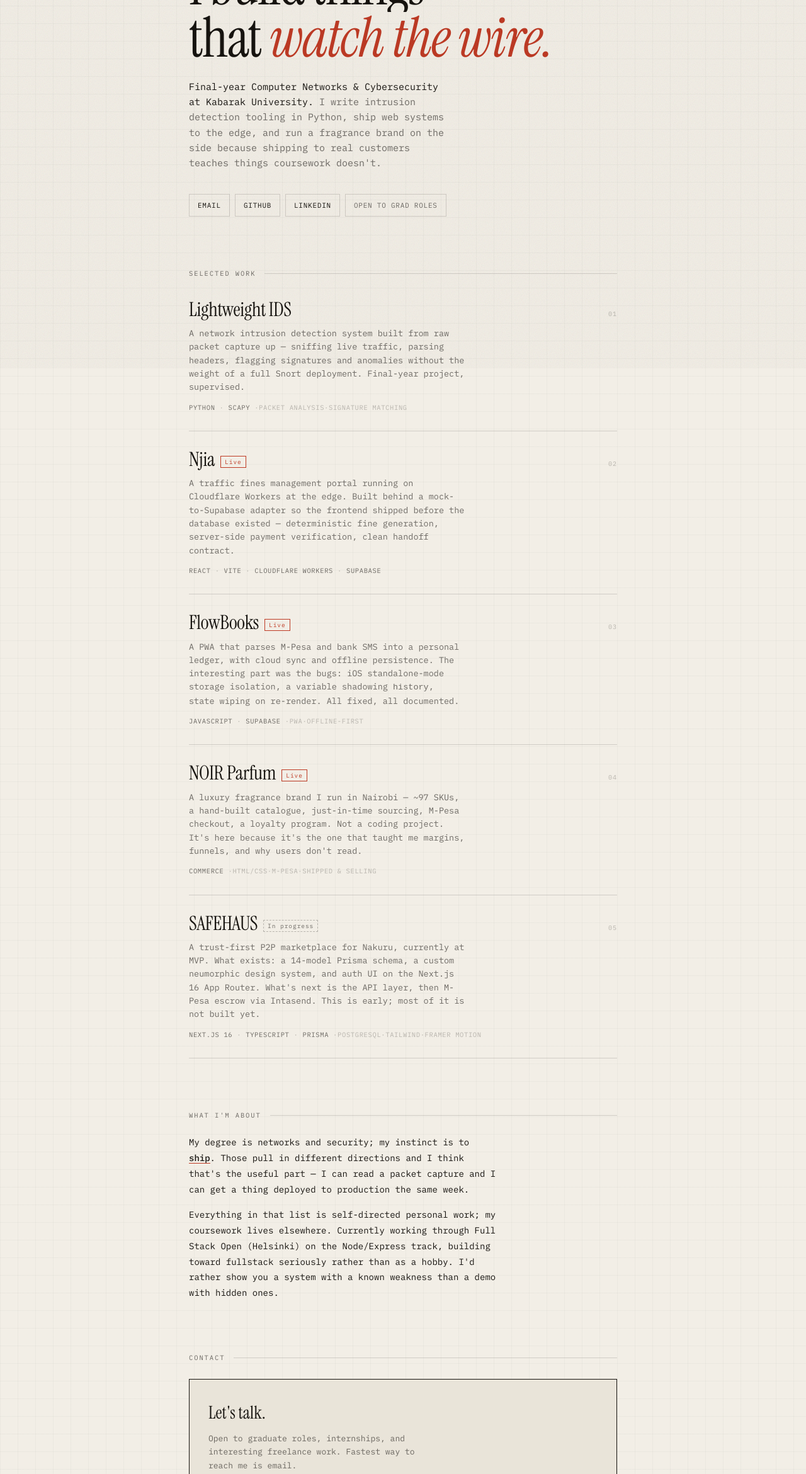
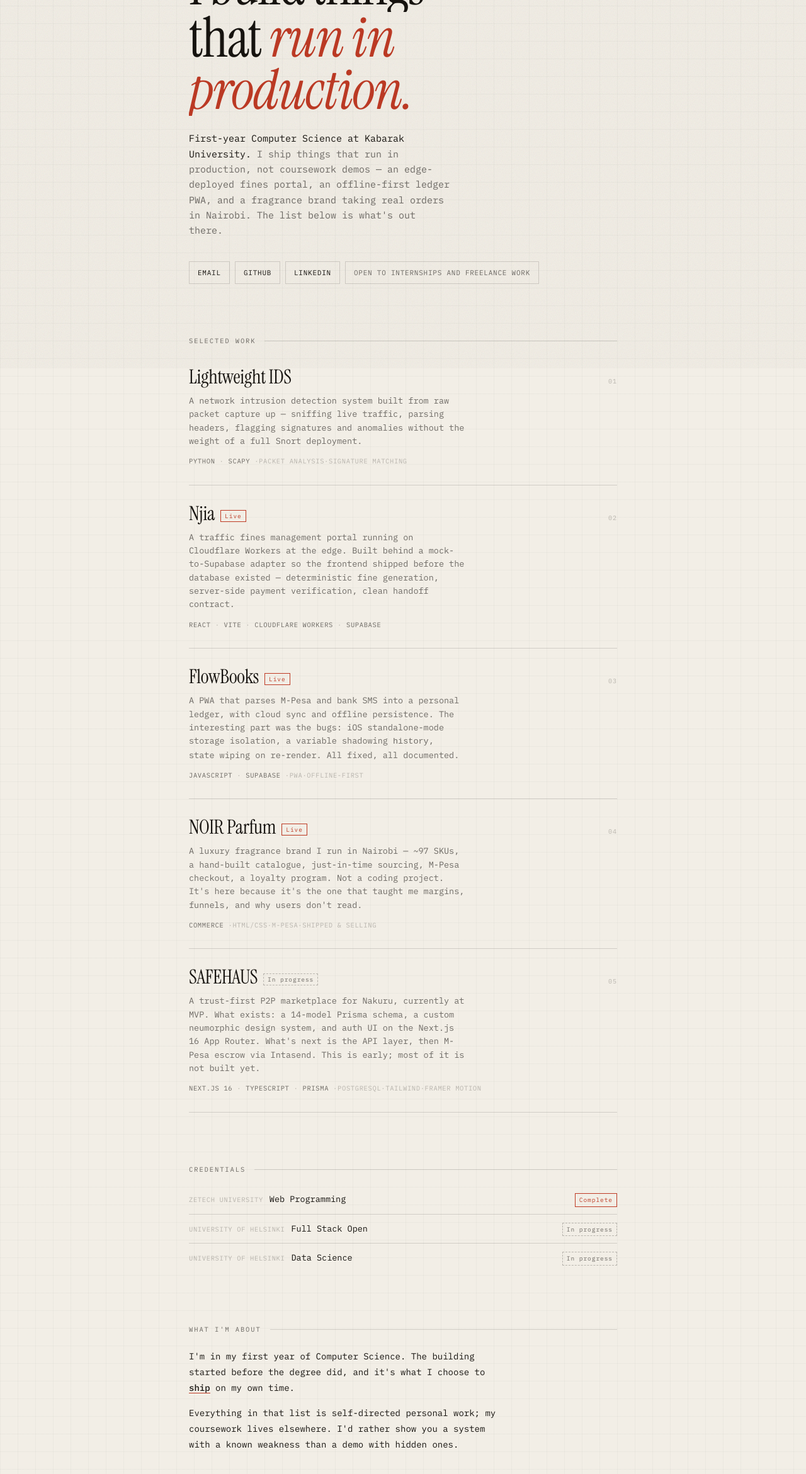
Before and after one commit to RLkemboi/portfolio, a plain HTML site: page index.html in a window 1280 px wide. Shown: the part 215-2556 px from the top of the page at 63% size. Drawn offline with Linux system fonts and the light colour scheme.

Commit message:
content: correct student identity to first-year Computer Science
The site described a final-year Networks & Cybersecurity student. Both
were false. Corrected across the head metadata, headline, lede, IDS card
and about section.

- New headline: "I build things that run in production"
- Drop "Final-year project, supervised" from the IDS card
- Replace "Open to grad roles" with internships and freelance work
- Add Credentials section reusing .live/.wip badges, so the two
  in-progress Helsinki courses are not implied complete

Co-Authored-By: Claude Opus 4.8 <noreply@anthropic.com>

```diff
--- a/index.html
+++ b/index.html
@@ -3,10 +3,10 @@
 <head>
 <meta charset="utf-8">
 <meta name="viewport" content="width=device-width, initial-scale=1">
-<title>Lakson — Network Security &amp; Web Systems</title>
-<meta name="description" content="Final-year Computer Networks & Cybersecurity student. I build intrusion detection tools, edge-deployed web systems, and things people actually use. Nairobi.">
-<meta property="og:title" content="Lakson — Network Security & Web Systems">
-<meta property="og:description" content="I build network security tools and web systems. Nairobi.">
+<title>Lakson — Web Systems, Shipped</title>
+<meta name="description" content="First-year Computer Science student at Kabarak University. I build web systems that run in production, not coursework demos. Nairobi.">
+<meta property="og:title" content="Lakson — Web Systems, Shipped">
+<meta property="og:description" content="I build web systems that run in production. Nairobi.">
 <meta name="theme-color" content="#F2EEE6">
 <link rel="preconnect" href="https://fonts.googleapis.com">
 <link rel="preconnect" href="https://fonts.gstatic.com" crossorigin>
@@ -138,6 +138,14 @@ body:not(.js-on) .sec-h .line{transform:scaleX(1)}
   transition:all .3s var(--ease);color:var(--signal);font-size:18px}
 .job:hover .arw{opacity:1;transform:none}
 
+/* ── credentials ───────────────── */
+.creds{margin-top:16px}
+.cred{display:flex;align-items:baseline;gap:10px;flex-wrap:wrap;
+  padding:11px 0;border-bottom:1px solid var(--rule)}
+.cred:last-child{border-bottom:0}
+.ci{font-size:10.5px;letter-spacing:.06em;text-transform:uppercase;color:var(--ink-30);flex-shrink:0}
+.cs{font-size:13.5px;color:var(--ink);flex:1}
+
 /* ── about ─────────────────────── */
 .about{margin-top:22px;font-size:14px;line-height:1.78;max-width:58ch}
 .about p+p{margin-top:15px}
@@ -181,20 +189,20 @@ footer{margin-top:76px;padding-top:17px;border-top:1px solid var(--rule);
     </div>
 
     <h1><span class="w"><span>I build things</span></span><br>
-        <span class="w"><span>that <em>watch the wire.</em></span></span></h1>
+        <span class="w"><span>that <em>run in production.</em></span></span></h1>
 
     <p class="lede rv">
-      Final-year Computer Networks &amp; Cybersecurity at Kabarak University.
-      <span>I write intrusion detection tooling in Python, ship web systems to the edge,
-      and run a fragrance brand on the side because shipping to real customers teaches
-      things coursework doesn't.</span>
+      First-year Computer Science at Kabarak University.
+      <span>I ship things that run in production, not coursework demos — an edge-deployed
+      fines portal, an offline-first ledger PWA, and a fragrance brand taking real orders
+      in Nairobi. The list below is what's out there.</span>
     </p>
 
     <nav class="meta rv">
       <a class="btn mag" href="mailto:ralphk@kabarak.ac.ke">Email</a>
       <a class="btn mag" href="#" data-fix="github">GitHub</a>
       <a class="btn mag" href="#" data-fix="linkedin">LinkedIn</a>
-      <span class="btn static">Open to grad roles</span>
+      <span class="btn static">Open to internships and freelance work</span>
     </nav>
   </header>
 
@@ -207,7 +215,7 @@ footer{margin-top:76px;padding-top:17px;border-top:1px solid var(--rule);
         <div class="jt"><span class="scr">Lightweight IDS</span><span class="arw">→</span></div>
         <div class="jn">01</div>
       </div>
-      <div class="jd">A network intrusion detection system built from raw packet capture up — sniffing live traffic, parsing headers, flagging signatures and anomalies without the weight of a full Snort deployment. Final-year project, supervised.</div>
+      <div class="jd">A network intrusion detection system built from raw packet capture up — sniffing live traffic, parsing headers, flagging signatures and anomalies without the weight of a full Snort deployment.</div>
       <div class="jstack"><i>Python</i>·<i>Scapy</i>·Packet analysis·Signature matching</div>
     </a>
 
@@ -253,11 +261,19 @@ footer{margin-top:76px;padding-top:17px;border-top:1px solid var(--rule);
   </section>
 
   <section class="sec">
+    <div class="sec-h rv"><span>Credentials</span><span class="line"></span></div>
+    <div class="creds rv">
+      <div class="cred"><span class="ci">Zetech University</span><span class="cs">Web Programming</span><span class="live">Complete</span></div>
+      <div class="cred"><span class="ci">University of Helsinki</span><span class="cs">Full Stack Open</span><span class="wip">In progress</span></div>
+      <div class="cred"><span class="ci">University of Helsinki</span><span class="cs">Data Science</span><span class="wip">In progress</span></div>
+    </div>
+  </section>
+
+  <section class="sec">
     <div class="sec-h rv"><span>What I'm about</span><span class="line"></span></div>
     <div class="about rv">
-      <p>My degree is networks and security; my instinct is to <b>ship</b>. Those pull in different directions and I think that's the useful part — I can read a packet capture and I can get a thing deployed to production the same week.</p>
-      <p>Everything in that list is self-directed personal work; my coursework lives elsewhere.
-      Currently working through Full Stack Open (Helsinki) on the Node/Express track, building toward fullstack seriously rather than as a hobby. I'd rather show you a system with a known weakness than a demo with hidden ones.</p>
+      <p>I'm in my first year of Computer Science. The building started before the degree did, and it's what I choose to <b>ship</b> on my own time.</p>
+      <p>Everything in that list is self-directed personal work; my coursework lives elsewhere. I'd rather show you a system with a known weakness than a demo with hidden ones.</p>
     </div>
   </section>
 
```
